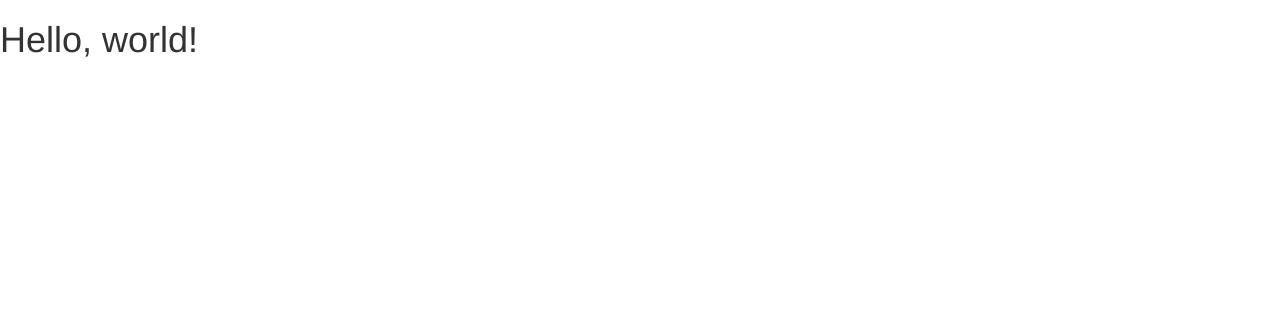
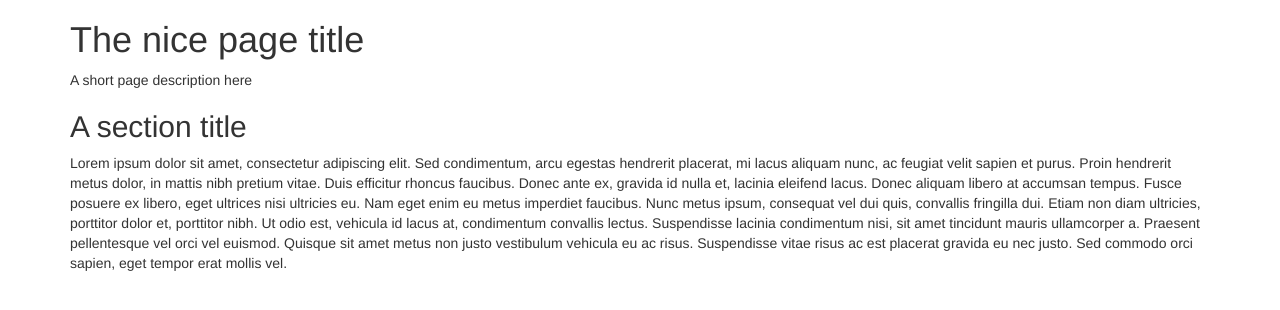
Before and after one commit to GhitaB/default-design, a plain HTML site: page index.html in a window 1280 px wide. Drawn offline with nearby package versions, Linux system fonts and the light colour scheme.

Commit message:
Update html.

```diff
--- a/index.html
+++ b/index.html
@@ -6,16 +6,15 @@
   <meta name="viewport" content="width=device-width, initial-scale=1">
   <!-- The above 3 meta tags *must* come first in the head; any other head
        content must come *after* these tags -->
-    <title>Bootstrap 101 Template</title>
+  <title>Default design</title>
 
   <!-- Bootstrap -->
-    <link href="css/bootstrap.min.css" rel="stylesheet" />
-
-    <!-- Latest compiled and minified CSS -->
   <link rel="stylesheet"
         href="https://maxcdn.bootstrapcdn.com/bootstrap/3.3.7/css/bootstrap.min.css"
         integrity="sha384-BVYiiSIFeK1dGmJRAkycuHAHRg32OmUcww7on3RYdg4Va+PmSTsz/K68vbdEjh4u"
         crossorigin="anonymous" />
+
+  <link rel="stylesheet" href="styles.css" />
 
   <!-- HTML5 shim and Respond.js for IE8 support of HTML5 elements
        and media queries -->
@@ -30,7 +29,32 @@
   <![endif]-->
 </head>
 <body>
-    <h1>Hello, world!</h1>
+  <div class="container">
+    <div class="row">
+      <div class="col-lg-12 col-md-12 col-sm-12 col-xs-12">
+        <h1 class="page-title">The nice page title</h1>
+        <p class="page-description">
+          A short page description here
+        </p>
+        <h2 class="section-title">A section title</h2>
+        <p>Lorem ipsum dolor sit amet, consectetur adipiscing elit.
+           Sed condimentum, arcu egestas hendrerit placerat, mi lacus aliquam
+           nunc, ac feugiat velit sapien et purus. Proin hendrerit metus
+           dolor, in mattis nibh pretium vitae. Duis efficitur rhoncus
+           faucibus. Donec ante ex, gravida id nulla et, lacinia eleifend
+           lacus. Donec aliquam libero at accumsan tempus. Fusce posuere ex
+           libero, eget ultrices nisi ultricies eu. Nam eget enim eu metus
+           imperdiet faucibus. Nunc metus ipsum, consequat vel dui quis,
+           convallis fringilla dui. Etiam non diam ultricies, porttitor dolor
+           et, porttitor nibh. Ut odio est, vehicula id lacus at, condimentum
+           convallis lectus. Suspendisse lacinia condimentum nisi, sit amet
+           tincidunt mauris ullamcorper a. Praesent pellentesque vel orci vel
+           euismod. Quisque sit amet metus non justo vestibulum vehicula eu
+           ac risus. Suspendisse vitae risus ac est placerat gravida eu nec
+           justo. Sed commodo orci sapien, eget tempor erat mollis vel.</p>
+      </div>
+    </div>
+  </div>
 
   <!-- jQuery (necessary for Bootstrap's JavaScript plugins) -->
   <script
```
Lines whose indentation alone changed are shown as unchanged.
